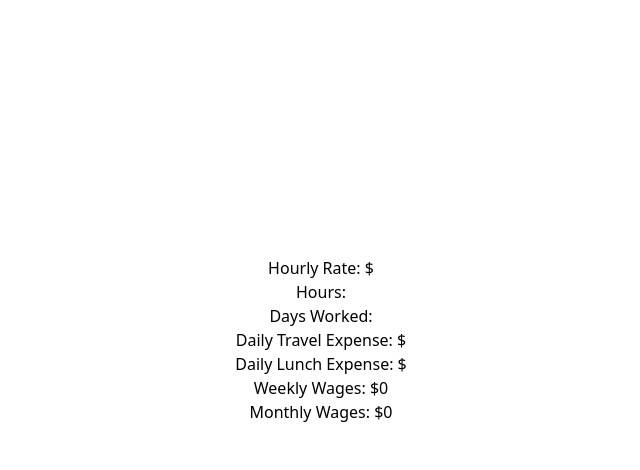
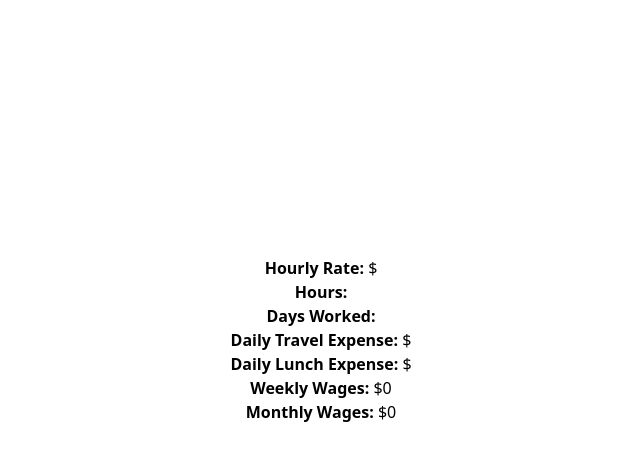
Before and after one commit to jordanliu/wage-calculator-cit4034, a PHP site: page /salary.php in a window 1280 px wide. Shown: the top 470 px of the page, without its empty margins (319-959 px from the left). Run offline with PHP 8.4, Linux system fonts and the light colour scheme; data that the repository does not hold is empty.

Commit message:
Added /salary.php functionality and styling

```diff
--- a/salary.php
+++ b/salary.php
@@ -1,5 +1,4 @@
 <html>
-
 <head>
     <title>Wage Calculator</title>
     <link href="https://unpkg.com/tailwindcss@^1.0/dist/tailwind.min.css" rel="stylesheet">
@@ -11,9 +10,7 @@
             <span class="bg-clip-text text-transparent bg-gradient-to-r from-teal-400 to-blue-500">Dear <?php echo $_POST["name"]; ?>, based on information provided:<br></span></h1>
 
         <body>
-
             <?php
-
             $hoursPerDay = $_POST["hoursPerDay"];
             $hourlyRate = $_POST["hourlyRate"];
             $daysWorked = $_POST["daysWorked"];
@@ -22,16 +19,14 @@ $dailyLunchExpense = $_POST["dailyLunchExpense"];
             $weeklyWages = ($hourlyRate * $hoursPerDay) * $daysWorked - ($dailyTravelExpense * $daysWorked) - ($dailyLunchExpense * $daysWorked);
             $monthlyWages = $weeklyWages * 4.28;
 
-echo "<p> Hourly Rate: $" . $hourlyRate . "</p>";
-echo "<p> Hours: " . $hoursPerDay . "</p>";
-echo "<p> Days Worked: " . $daysWorked . "</p>";
-echo "<p> Daily Travel Expense: $" . $dailyTravelExpense . "</p>";
-echo "<p> Daily Lunch Expense: $" . $dailyLunchExpense . "</p>";
-echo "<p> Weekly Wages: $" . $weeklyWages . "</p>";
-echo "<p> Monthly Wages: $" . $monthlyWages . "</p>";
-
+            echo "<p><span class='font-bold'>Hourly Rate:</span> $" . $hourlyRate . "</p>";
+            echo "<p><span class='font-bold'>Hours:</span> " . $hoursPerDay . "</p>";
+            echo "<p><span class='font-bold'>Days Worked:</span> " . $daysWorked . "</p>";
+            echo "<p><span class='font-bold'>Daily Travel Expense:</span> $" . $dailyTravelExpense . "</p>";
+            echo "<p><span class='font-bold'>Daily Lunch Expense:</span> $" . $dailyLunchExpense . "</p>";
+            echo "<p><span class='font-bold'>Weekly Wages:</span> $" . $weeklyWages . "</p>";
+            echo "<p><span class='font-bold'>Monthly Wages:</span> $" . $monthlyWages . "</p>";
             ?>
-
             <a class="mt-6 bg-clip-text text-transparent bg-gradient-to-r from-teal-400 to-blue-500" href="/">Click here to calculate again</a>
         </body>
     </div>
```
Also changed, not shown: index.html (+10 -20 lines), README.md. Lines whose indentation alone changed are shown as unchanged.
